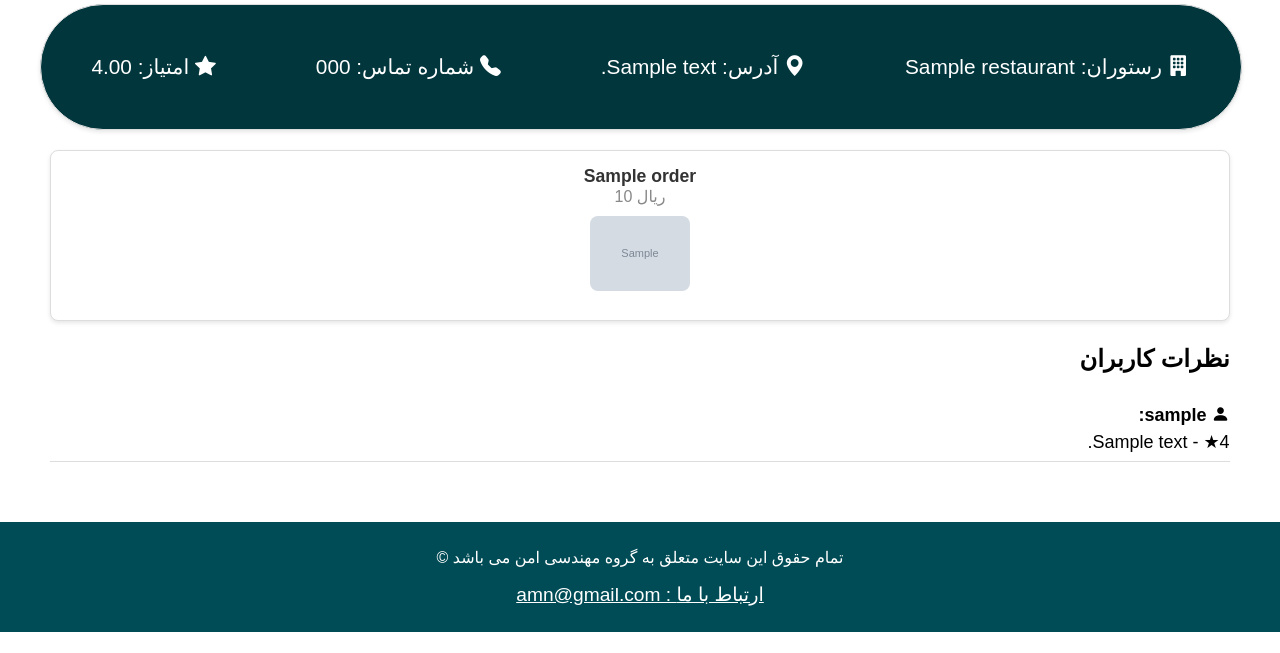
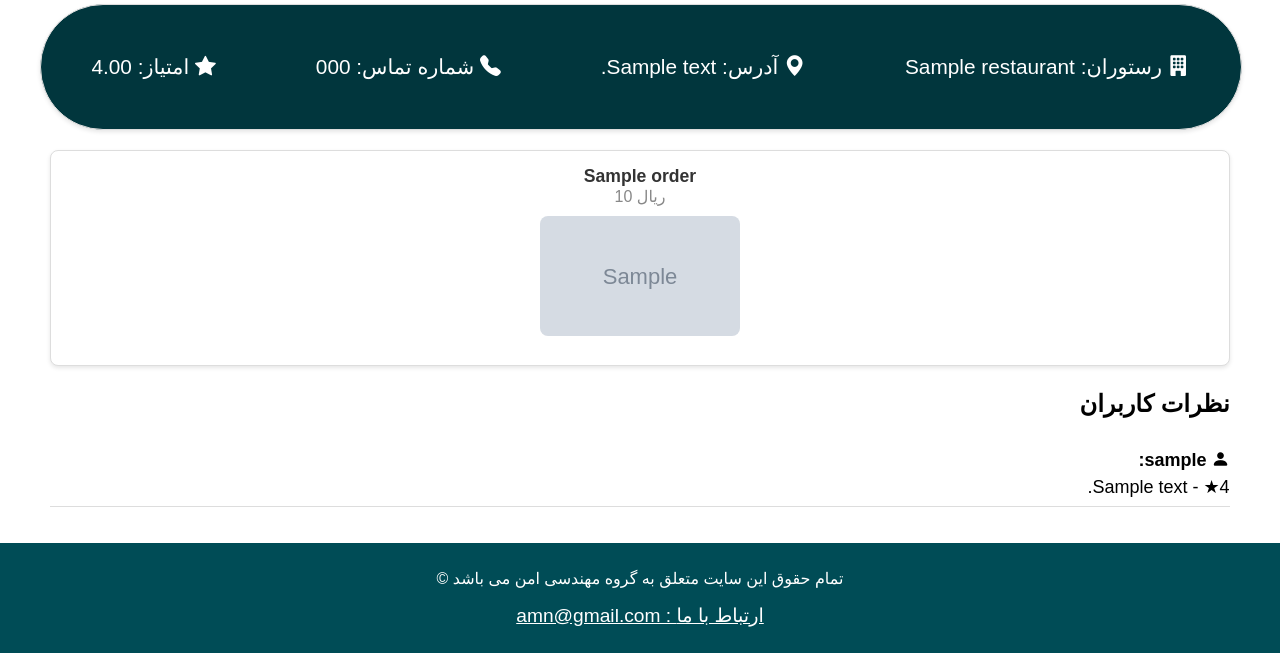
Before and after one commit to macanMehri/menu_creator, a Django app: page /menu/menu/1/ in a window 1280 px wide. Shown: the part 168-821 px from the top of the page. Before the commit the page ends 800 px from the top, so only its background shows below. Run offline with Django 4.2, Linux system fonts and the light colour scheme; tables that the repository leaves empty hold one stand-in row (values such as "Sample post"); grey boxes marked "Sample" are stand-in pictures; parts of the project's set-up code (start-up, migrations or seed data) failed here and were passed over.

Commit message:
Changed the size of menu_items pictures

```diff
--- a/users/templates/users/menu_list.html
+++ b/users/templates/users/menu_list.html
@@ -22,7 +22,7 @@
             <span class="item-name">{{ item.order.name }}</span>
             <span class="item-cost" data-cost="{{ item.order.cost }}">{{ item.order.cost }} ریال</span>
             {% if item.order.picture %}
-                <img src="{{ item.order.picture.url }}" alt="{{ item.order.name }}" style="width: 100px; height: auto;">
+                <img src="{{ item.order.picture.url }}" alt="{{ item.order.name }}" style="width: 200px; height: 120px;">
             {% else %}
                 <img src="{% static 'menu_images/default_image.jpg' %}" alt="Default Image" style="width: 100px; height: auto;">
             {% endif %}
```
Also changed, not shown: media/menu_images/3d-rendering-loft-scandinavian-living-room-with-working-table-bookshelf_LiYzWq2.jpg (added), media/menu_images/cool-dark-03_46ZOwHR.jpg (added), media/menu_images/digital-banner-category_X5r1ACp.jpg (added).
